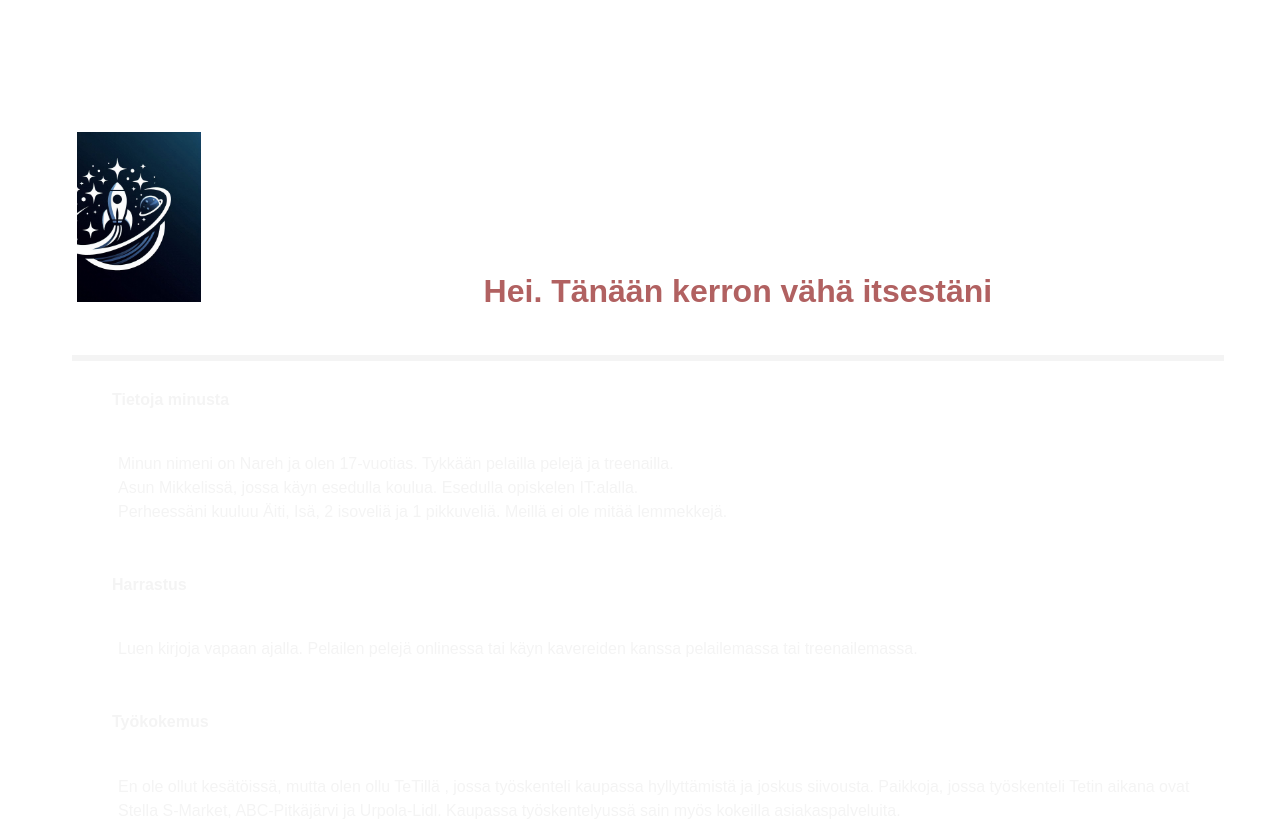
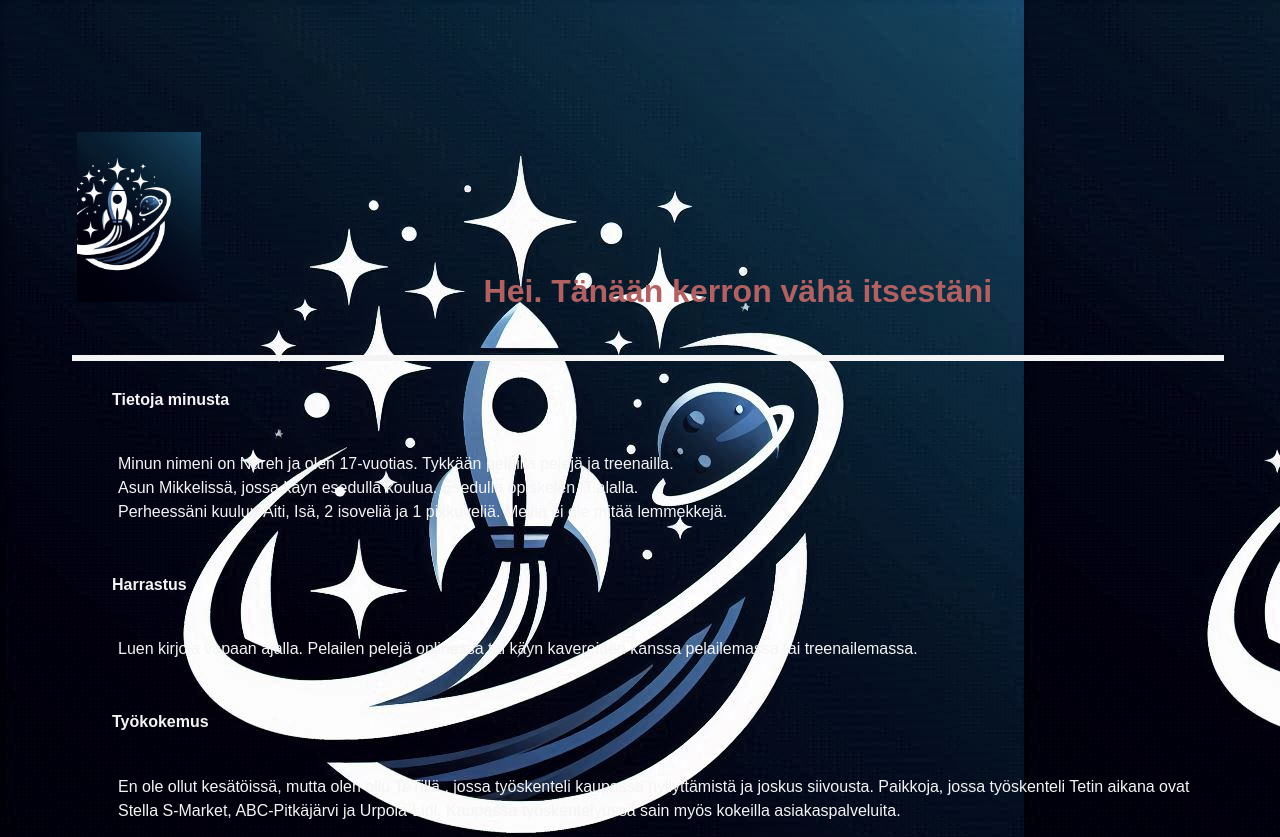
Before and after one commit to Nareh964/Oma-sivu, a plain HTML site: page index.html in a window 1280 px wide. Shown: the top 837 px of the page. Drawn offline with Linux system fonts and the light colour scheme.

Commit message:
Update styles.css

```diff
--- a/css/styles.css
+++ b/css/styles.css
@@ -3,7 +3,7 @@ body{
    font-family: Arial;
    width: 90%;
    padding:5%;
-   background-image: url("../img/Space.jpgW");
+   background-image: url("../img/Space.jpg");
    min-height: 800;
    color:#f4f4f4;
 }
```
